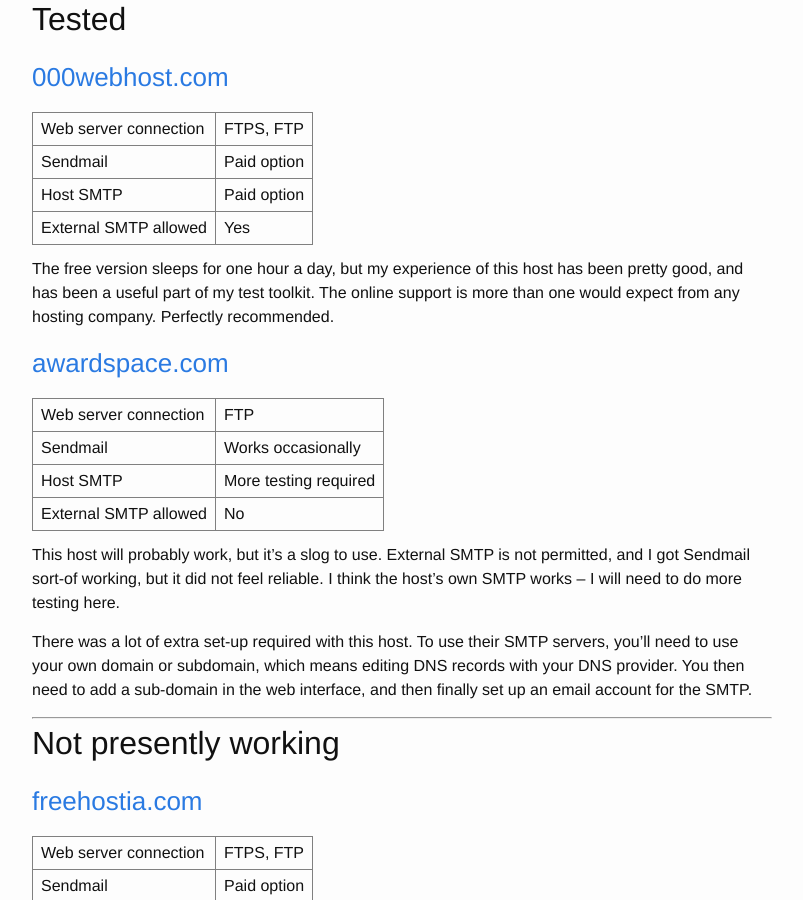
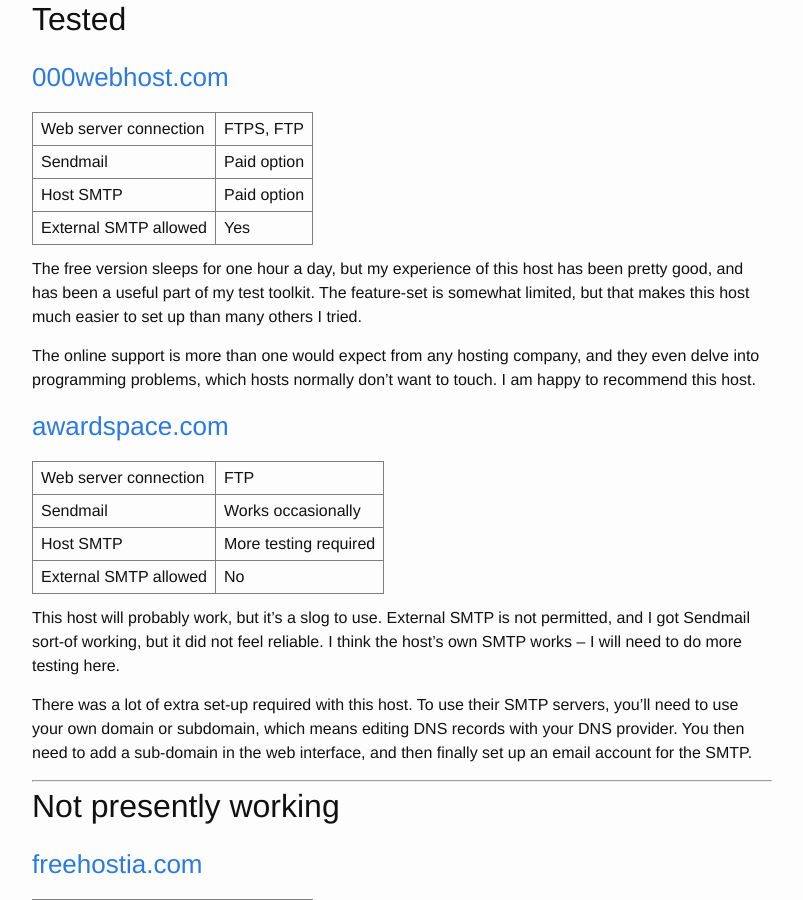
Before and after one commit to missive-app/docs, a Jekyll site: the page built from _posts/2018-02-12-list-of-free-lamp-hosts.markdown, in a window 1280 px wide and 900 px high, scrolled down 849 px. Shown: the whole window, without its empty margins (238-1041 px from the left). Built offline with Jekyll 4.4.1, drawn with Linux system fonts in a browser that asks for light colours.

Commit message:
Expand notes on 000webhost

```diff
--- a/_posts/2018-02-12-list-of-free-lamp-hosts.markdown
+++ b/_posts/2018-02-12-list-of-free-lamp-hosts.markdown
@@ -53,8 +53,12 @@
 | External SMTP allowed | Yes |
 
 The free version sleeps for one hour a day, but my experience of this host has been
-pretty good, and has been a useful part of my test toolkit. The online support is
-more than one would expect from any hosting company. Perfectly recommended.
+pretty good, and has been a useful part of my test toolkit. The feature-set is somewhat
+limited, but that makes this host much easier to set up than many others I tried.
+
+The online support is more than one would expect from any hosting company, and they
+even delve into programming problems, which hosts normally don't want to touch. I
+am happy to recommend this host.
 
 ### [awardspace.com](https://www.awardspace.com/)
 
```
